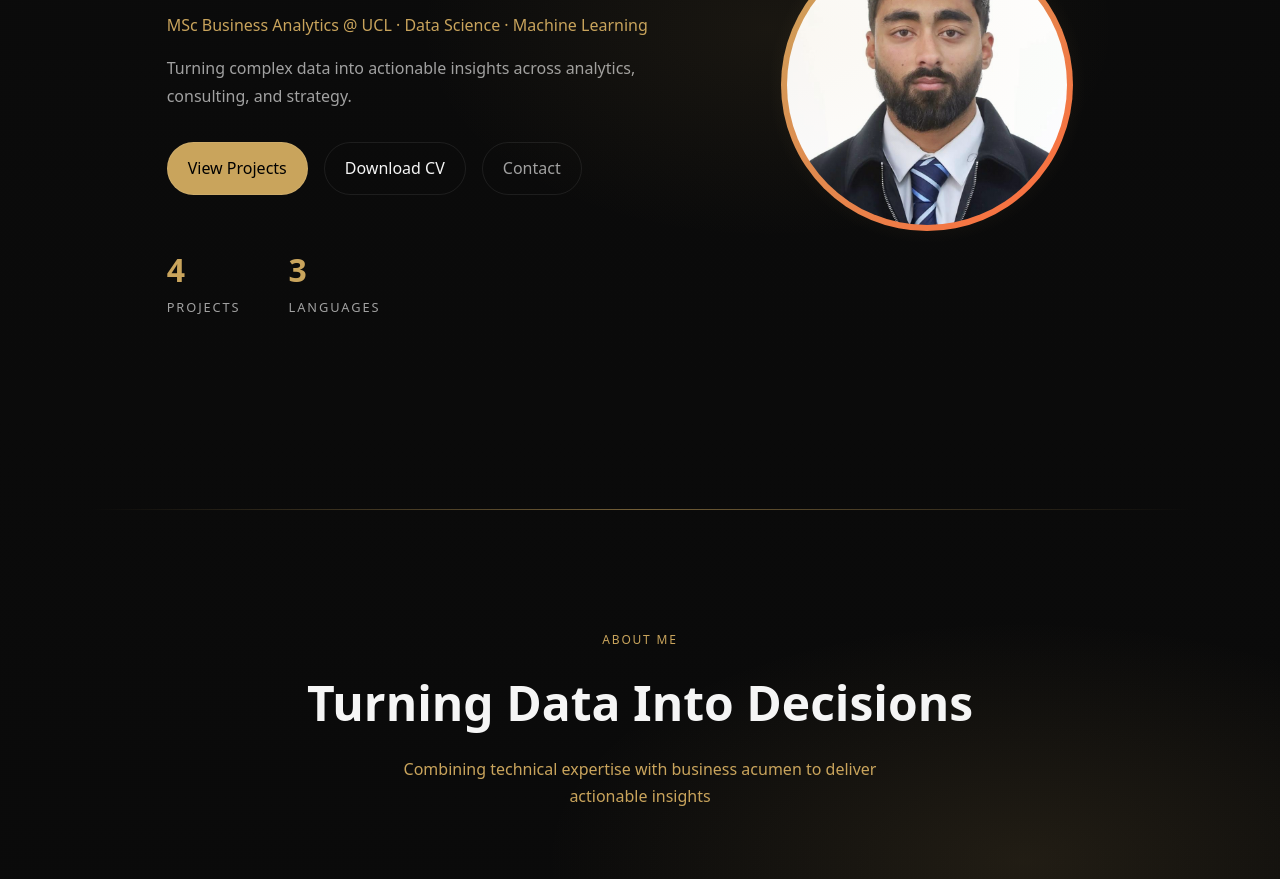
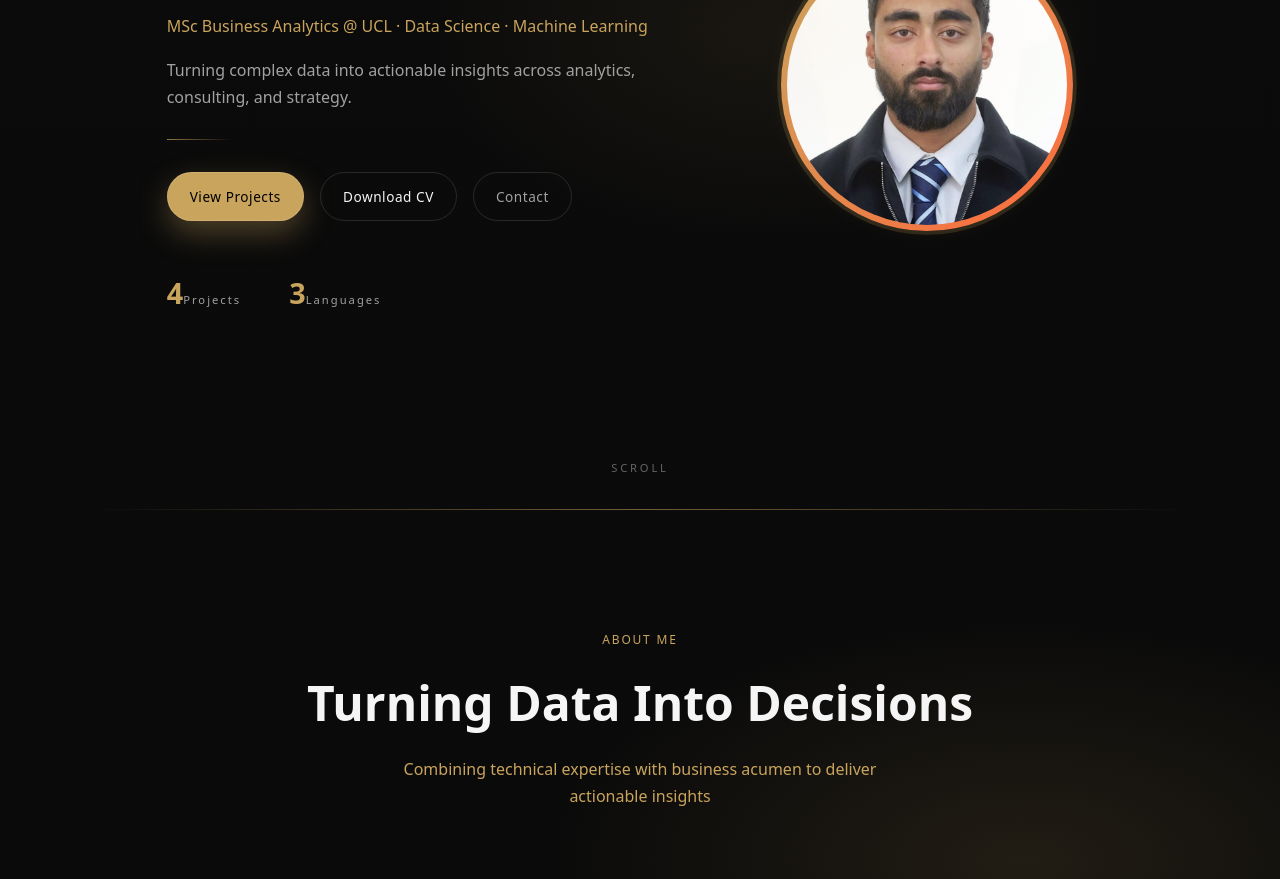
Before and after one commit to SalmanKhalid-hub/SalmanKhalid, a plain HTML site: page index.html in a window 1280 px wide. Shown: the part 355-1234 px from the top of the page. Drawn offline with Linux system fonts and the light colour scheme.

Commit message:
Update index.html

```diff
--- a/index.html
+++ b/index.html
@@ -212,17 +212,17 @@ h1::after {
     }
 
    .stat strong {
-      font-size: 2rem;
+  font-size: 1.8rem;
+  font-weight: 600;
   color: var(--accent);
 }
 
 .stat span {
-      display: block;
-      font-size: 0.8rem;
-      letter-spacing: 0.15em;
-      text-transform: uppercase;
+  font-size: 0.7rem;
+  letter-spacing: 0.18em;
   color: var(--muted);
 }
+
 
     /* AVATAR */
     .avatar-ring {
@@ -890,8 +890,62 @@ h1::after {
   opacity: 1;
 }
 
+.btn {
+  padding: 12px 22px;
+  border-radius: 999px;
+  font-weight: 500;
+  font-size: 0.85rem;
+  letter-spacing: 0.04em;
+  border: 1px solid rgba(255,255,255,0.12);
+  transition: all 0.25s ease;
+}
 
+.btn.primary {
+  background: var(--accent);
+  color: #000;
+  box-shadow: 0 12px 30px rgba(201, 164, 92, 0.35);
+}
 
+.btn.secondary,
+.btn.ghost {
+  background: transparent;
+}
+
+.btn:hover {
+  transform: translateY(-2px);
+  box-shadow: 0 16px 40px rgba(0,0,0,0.5);
+}
+@keyframes pulse {
+  0% { box-shadow: 0 0 0 0 rgba(201,164,92,0.25); }
+  70% { box-shadow: 0 0 0 14px rgba(201,164,92,0); }
+  100% { box-shadow: 0 0 0 0 rgba(201,164,92,0); }
+}
+.avatar-ring {
+  animation: pulse 6s infinite;
+}
+
+.hero-divider {
+  width: 64px;
+  height: 1px;
+  margin: 28px 0;
+  background: linear-gradient(
+    90deg,
+    rgba(201,164,92,0.7),
+    transparent
+  );
+}
+
+.scroll-hint {
+  position: absolute;
+  bottom: 32px;
+  left: 50%;
+  transform: translateX(-50%);
+  font-size: 0.7rem;
+  letter-spacing: 0.25em;
+  text-transform: uppercase;
+  color: var(--muted);
+  opacity: 0.6;
+}
 
 
 
@@ -936,6 +990,9 @@ h1::after {
             consulting, and strategy.
           </p>
 
+          <div class="hero-divider"></div>
+
+
           <div class="landing-buttons">
             <a href="#projects" class="btn primary">View Projects</a>
             <a href="skcv.pdf" class="btn secondary" target="_blank">Download CV</a>
@@ -956,6 +1013,8 @@ h1::after {
         </div>
 
       </div>
+        <div class="scroll-hint">Scroll</div>
+
     </section>
 
     <!-- ABOUT -->
```
Lines whose indentation alone changed are shown as unchanged.
